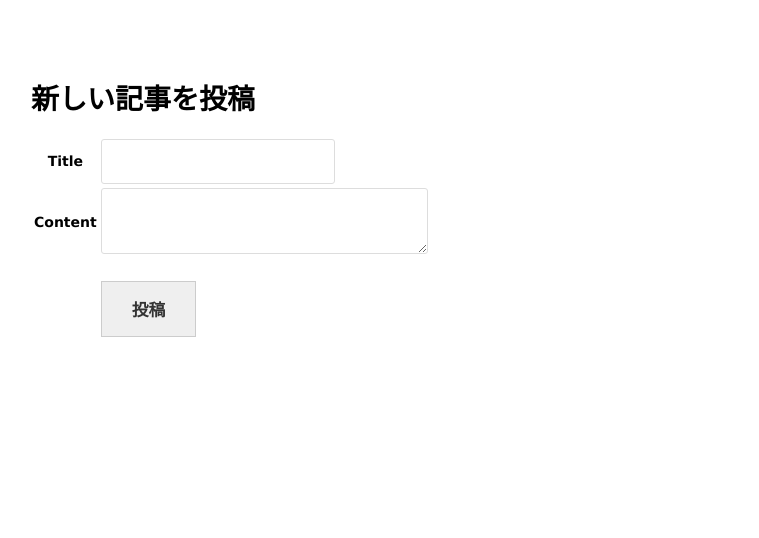
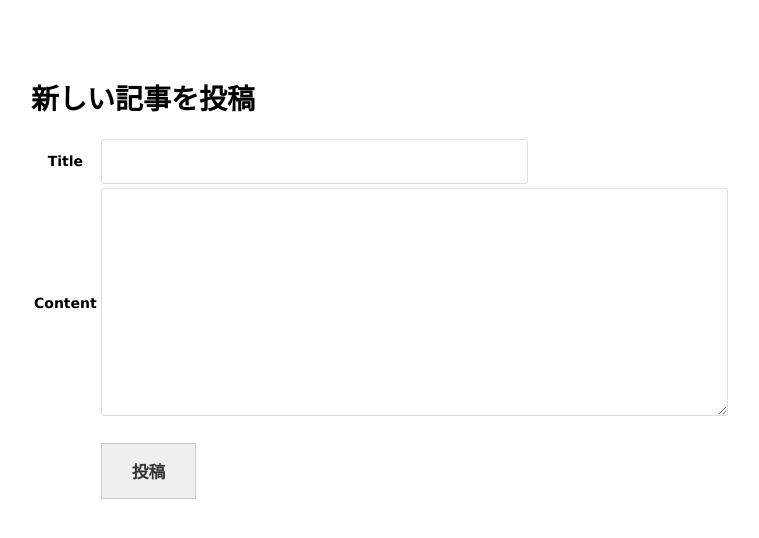
Before and after one commit to takuya-nakayasu/express-blog, a Node server app: page /write in a window 1280 px wide. Shown: the top 538 px of the page, without its empty margins (27-786 px from the left). Run offline with Node 20, Linux system fonts and the light colour scheme; some libraries are stand-ins or nearby versions.

Commit message:
投稿画面の枠を広げる

```diff
--- a/public/stylesheets/style.css
+++ b/public/stylesheets/style.css
@@ -9,6 +9,7 @@ a {
 
 input[type="text"],
 textarea {
+    width: 400px;
     padding: 0.8em;
     outline: none;
     border: 1px solid #DDD;
@@ -18,11 +19,12 @@ textarea {
     font-size: 16px;
 }
 textarea {
-    width: 300px;
+    width: 600px;
+    height: 200px;
 }
 
 input[type="text"]:focus,
-texture:focus {
+textarea:focus {
     box-shadow: 0 0 7px #3498db;
     border: 1px solid #3498db;
 }
```
Also changed, not shown: mydb.sqlite3.
